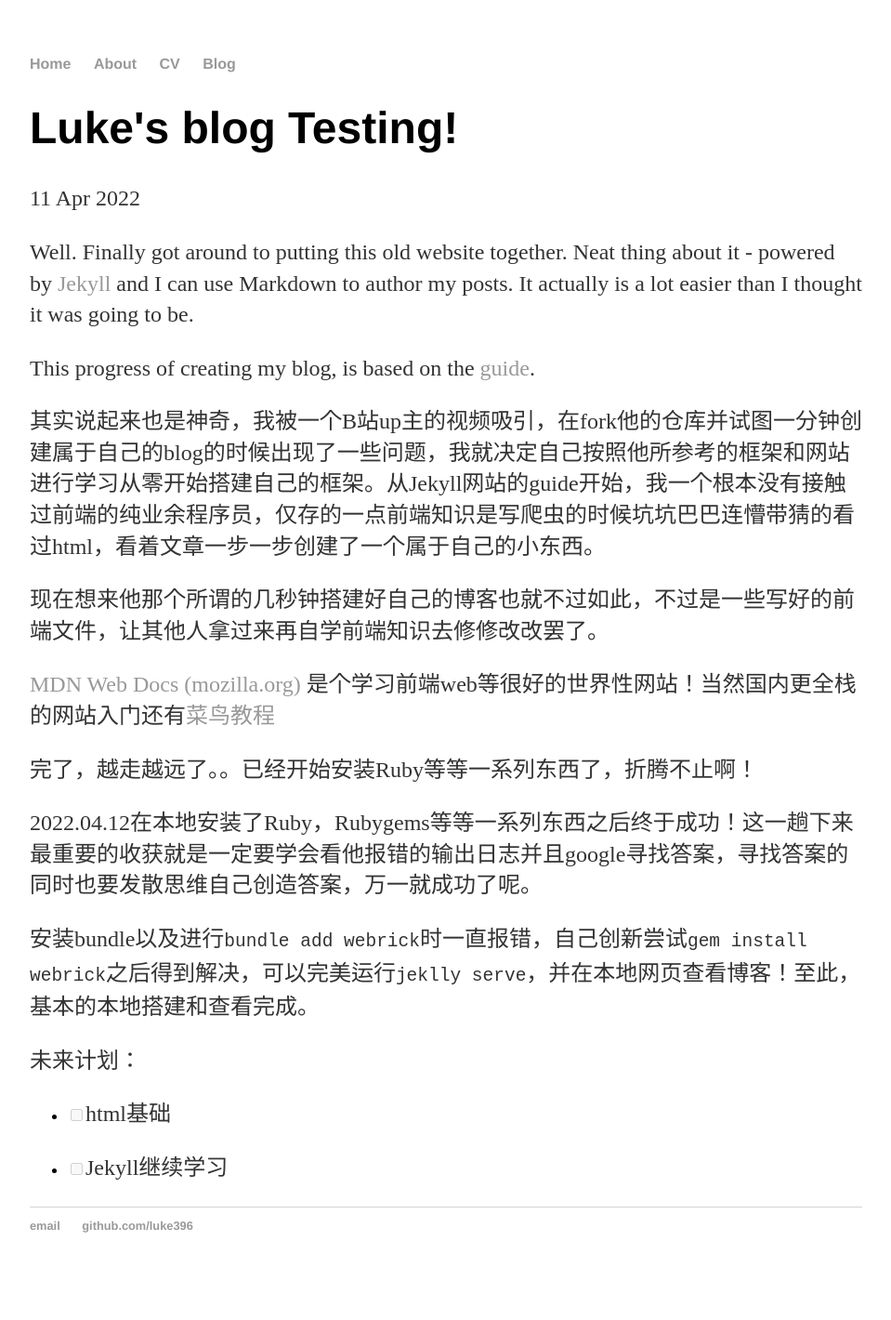
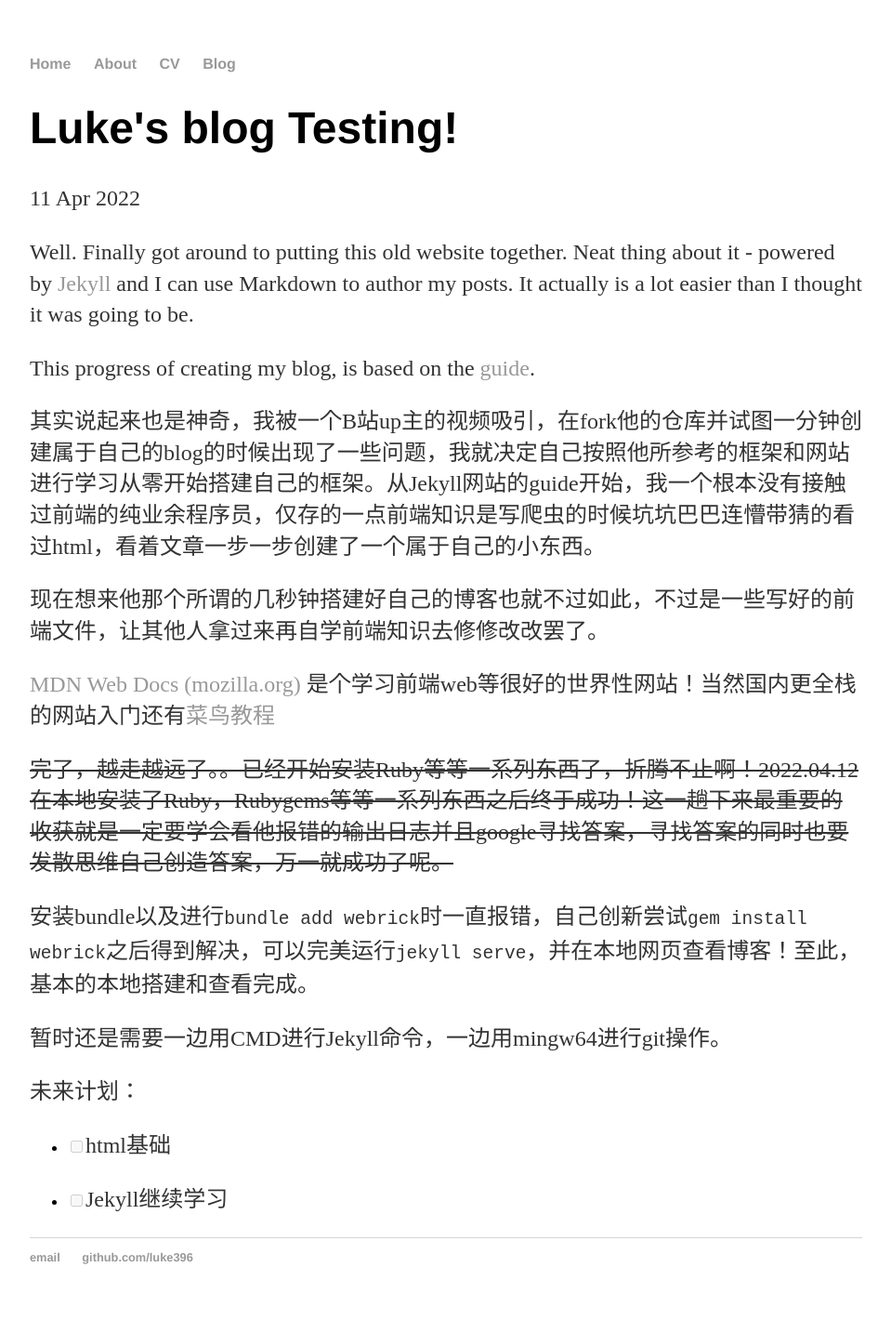
Before and after one commit to luke396/luke396.github.io, a Jekyll site: the page built from _posts/2022-04-11-Luke's-blog-Testing.md, in a window 1280 px wide. Shown: the whole page at 93% size, without its empty margins (160-1119 px from the left). Built offline with Jekyll 4.4.1, drawn with Linux system fonts in a browser that asks for light colours; before the commit the page ends 1386 px from its top, so only the background shows below that.

Commit message:
change post

```diff
--- a/_posts/2022-04-11-Luke's-blog-Testing.md
+++ b/_posts/2022-04-11-Luke's-blog-Testing.md
@@ -14,11 +14,11 @@ This progress of creating my blog, is based on the [guide](http://jmcglone.com/g
 
 [MDN Web Docs (mozilla.org)](https://developer.mozilla.org/zh-CN/) 是个学习前端web等很好的世界性网站！当然国内更全栈的网站入门还有[菜鸟教程](https://www.runoob.com/)
 
-完了，越走越远了。。已经开始安装Ruby等等一系列东西了，折腾不止啊！
+~~完了，越走越远了。。已经开始安装Ruby等等一系列东西了，折腾不止啊！2022.04.12在本地安装了Ruby，Rubygems等等一系列东西之后终于成功！这一趟下来最重要的收获就是一定要学会看他报错的输出日志并且google寻找答案，寻找答案的同时也要发散思维自己创造答案，万一就成功了呢。~~
 
-2022.04.12在本地安装了Ruby，Rubygems等等一系列东西之后终于成功！这一趟下来最重要的收获就是一定要学会看他报错的输出日志并且google寻找答案，寻找答案的同时也要发散思维自己创造答案，万一就成功了呢。
+安装bundle以及进行`bundle add webrick`时一直报错，自己创新尝试`gem install webrick`之后得到解决，可以完美运行`jekyll serve`，并在本地网页查看博客！至此，基本的本地搭建和查看完成。
 
-安装bundle以及进行`bundle add webrick`时一直报错，自己创新尝试`gem install webrick`之后得到解决，可以完美运行`jeklly serve`，并在本地网页查看博客！至此，基本的本地搭建和查看完成。
+暂时还是需要一边用CMD进行Jekyll命令，一边用mingw64进行git操作。
 
 未来计划：
 
```
